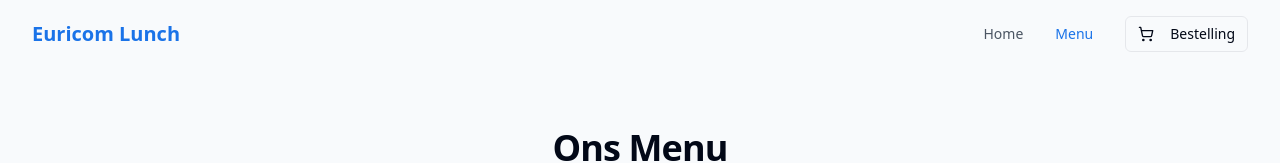
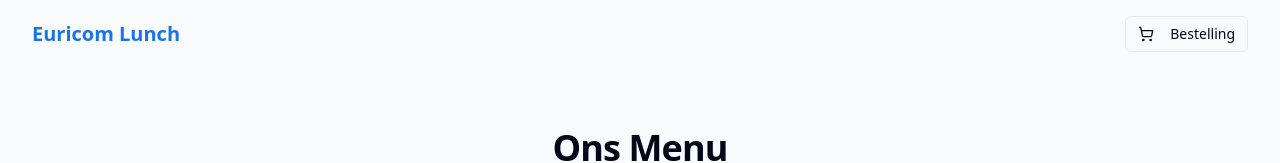
Before and after one commit to Najdo/lunchify-quick-order, a React (Vite) app: page /menu in a window 1280 px wide. Shown: the top 163 px of the page. Built offline with nearby package versions, Linux system fonts and the light colour scheme.

Commit message:
Remove menu and order links from header

```diff
--- a/src/components/layout/Header.tsx
+++ b/src/components/layout/Header.tsx
@@ -28,10 +28,7 @@ const Header = () => {
 
   const cartCount = getCartCount();
 
-  const navLinks = [
-    { name: 'Home', path: '/' },
-    { name: 'Menu', path: '/menu' },
-  ];
+  // Removed the navLinks array since we're removing the Menu link
 
   return (
     <header
@@ -55,21 +52,8 @@ const Header = () => {
           </span>
         </Link>
 
-        {/* Desktop Navigation */}
-        <nav className="hidden md:flex space-x-8 items-center">
-          {navLinks.map((link) => (
-            <Link
-              key={link.path}
-              to={link.path}
-              className={cn(
-                "text-sm font-medium transition-colors hover:text-euricom",
-                location.pathname === link.path ? "text-euricom" : "text-gray-600"
-              )}
-            >
-              {link.name}
-            </Link>
-          ))}
-
+        {/* Desktop Navigation - Removed the Menu links */}
+        <nav className="hidden md:flex items-center">
           <Link to="/cart">
             <Button
               variant="outline"
@@ -110,24 +94,11 @@ const Header = () => {
         </div>
       </div>
 
-      {/* Mobile Menu */}
+      {/* Mobile Menu - Removed the menu links here as well */}
       {mobileMenuOpen && (
         <div className="md:hidden bg-white shadow-lg border-t animate-fade-in">
           <nav className="container-custom py-4 flex flex-col space-y-4">
-            {navLinks.map((link) => (
-              <Link
-                key={link.path}
-                to={link.path}
-                className={cn(
-                  "text-sm font-medium p-2 transition-colors hover:text-euricom",
-                  location.pathname === link.path
-                    ? "text-euricom bg-gray-50 rounded"
-                    : "text-gray-600"
-                )}
-              >
-                {link.name}
-              </Link>
-            ))}
+            {/* No navigation links as they've been removed */}
           </nav>
         </div>
       )}
```
